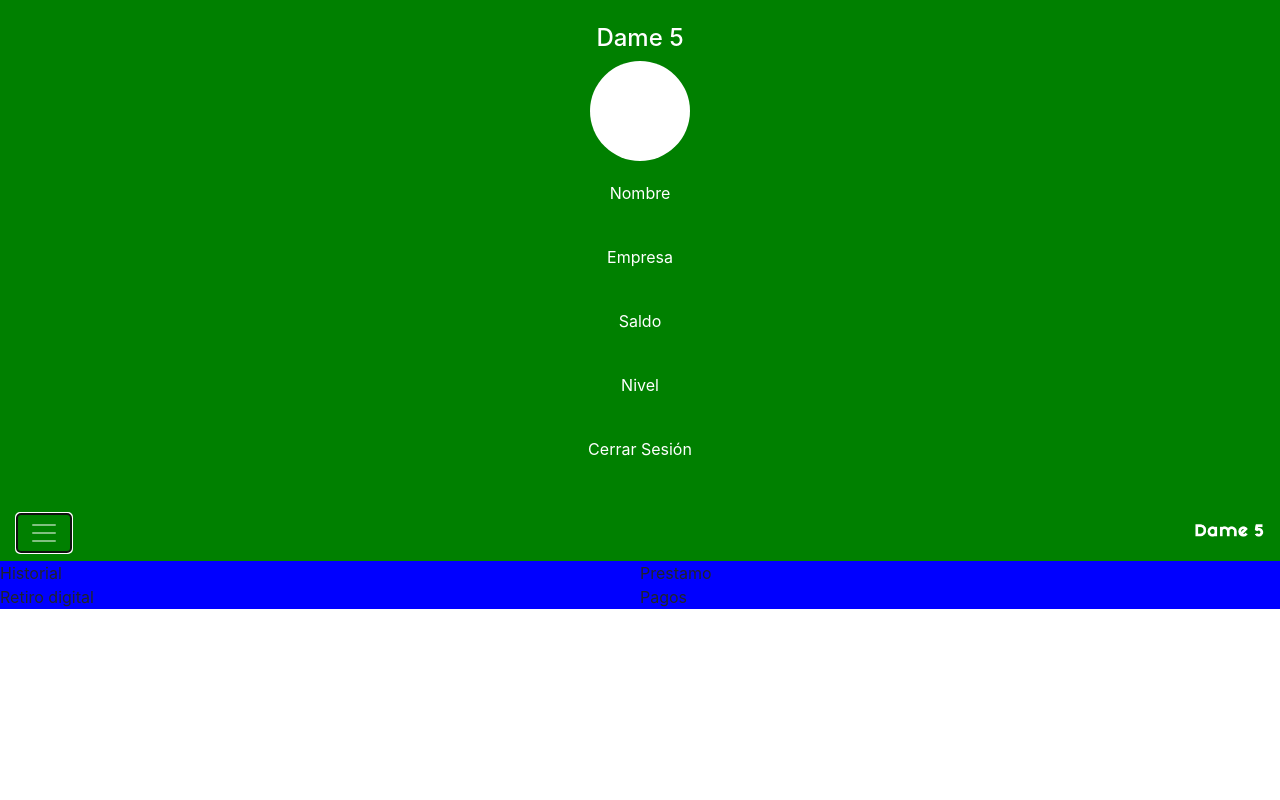
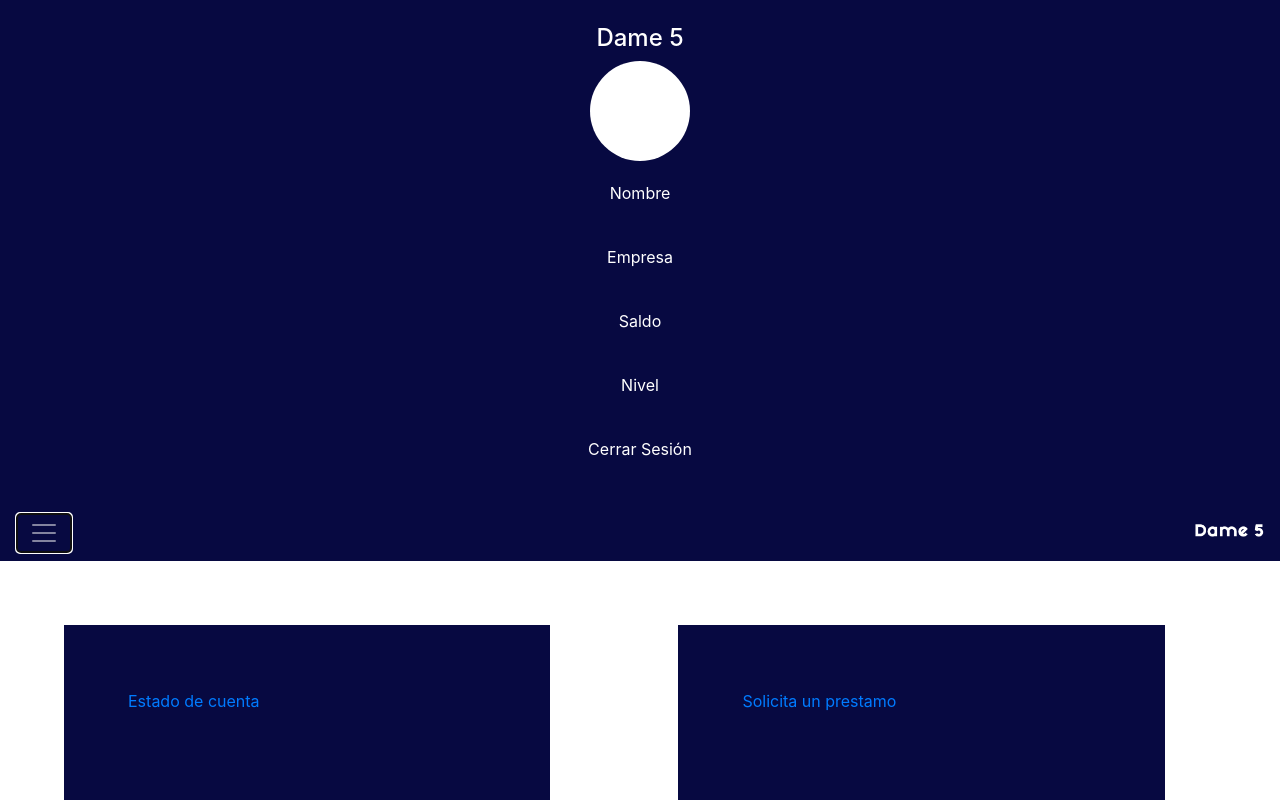
Before and after one commit to gabycastro1403/Dame5, a plain HTML site: page src/html/user_account.html in a window 1280 px wide. Both pictures are taken after a click on the button "Toggle navigation". Shown: the top 800 px of the page. Drawn offline with nearby package versions, Linux system fonts and the light colour scheme.

Commit message:
Creando archivos html a los que nos llevara cada boton del menu

```diff
--- a/src/css/style.css
+++ b/src/css/style.css
@@ -4,13 +4,13 @@ h1{
 }
 
 #barmain{
-    background-color: green;
+    background-color: #070941;
 }
 
 .nav-profile {
     width: 100%;
     height: 8vh;
-    background-color: green;
+    background-color: #070941;
     border: 0;
     color: white;
 }
@@ -38,7 +38,7 @@ h5 {
 }
 
 .user-nav {
-    background-color: blue;
+    background-color: #070941;
 }
 
 #nav-box {
@@ -46,7 +46,10 @@ h5 {
 }
 
 .col-nav{
-    width: 50%;
+    width: 38%;
+    height: 30vh;
+    padding: 5%;
+    margin: 5%;
 }
 
 #logo-dame5 {
--- a/src/html/user_account.html
+++ b/src/html/user_account.html
@@ -38,10 +38,10 @@
 
 <!-- Botones de navegación -->
 <div class="row" id="nav-box">
- <article class="col-nav user-nav"> Historial </article>
- <article class="col-nav user-nav"> Prestamo </article>
- <article class="col-nav user-nav"> Retiro digital </article>
- <article class="col-nav user-nav"> Pagos </article>
+ <article class="col-nav user-nav"><a href="./cuenta.html">Estado de cuenta</a></article>
+ <article class="col-nav user-nav"><a href="./prestamos.html">Solicita un prestamo</a></article>
+ <article class="col-nav user-nav"><a href="./efectivo.html">Disposición de efectivo</a></article>
+ <article class="col-nav user-nav"><a href="./pagos.html">Calendario de pagos</a></article>
 </div>
 
 
```
Also changed, not shown: src/html/cuenta.html (added, +12 -0 lines), src/html/efectivo.html (added, +12 -0 lines), src/html/pagos.html (added, +12 -0 lines), src/html/prestamos.html (added, +12 -0 lines).
